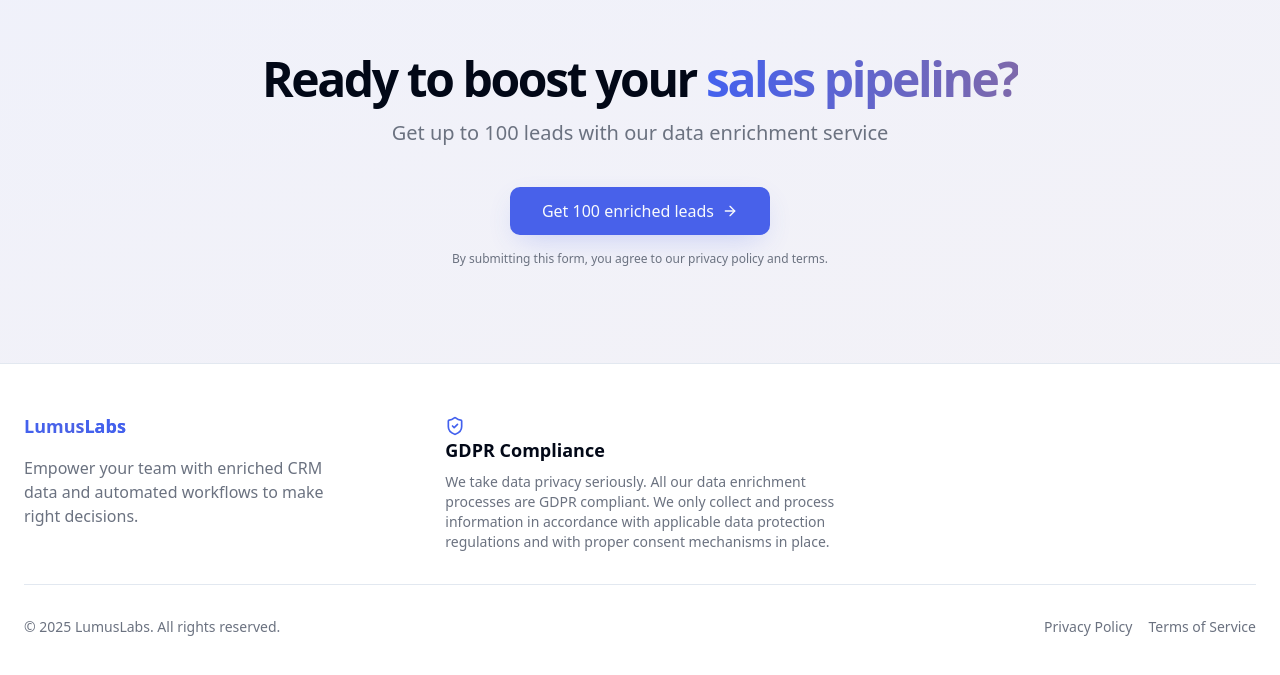
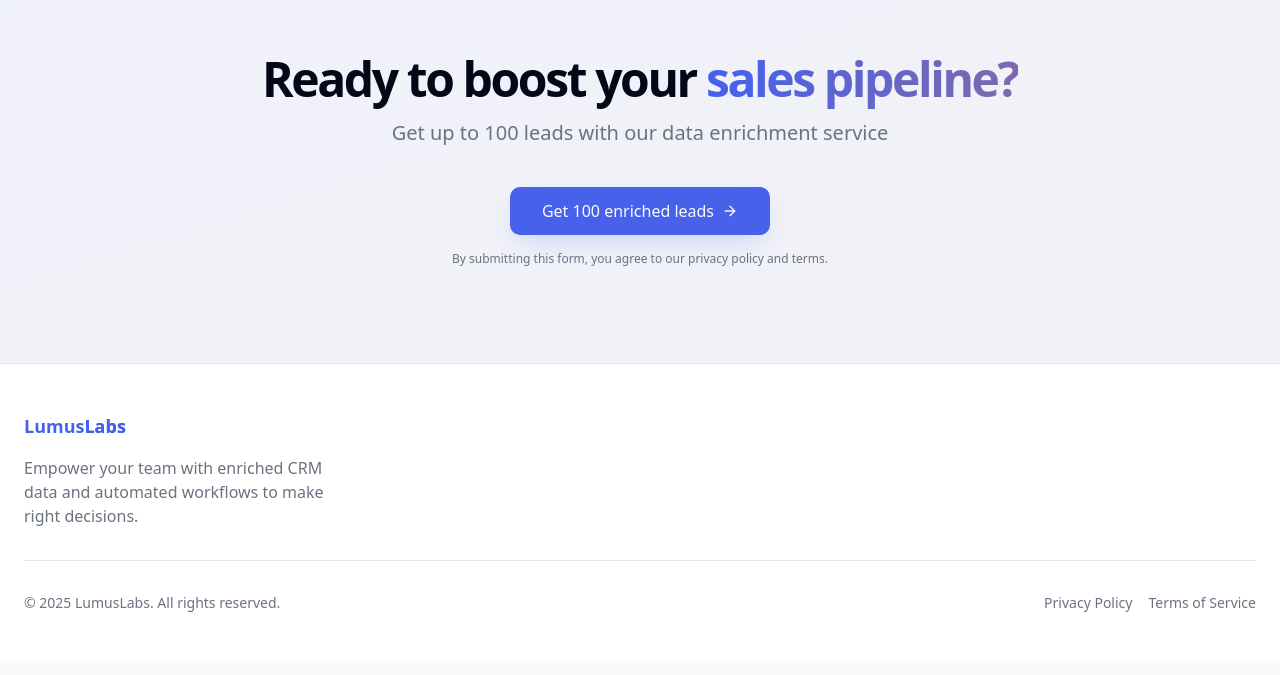
Before and after one commit to Gev1401/veyalab-website, a React (Vite) app: page / in a window 1280 px wide. Shown: the part 2670-3345 px from the top of the page. Built offline with nearby package versions, Linux system fonts and the light colour scheme.

Commit message:
Visual edit in Lovable
Edited UI in Lovable

```diff
--- a/src/components/Footer.tsx
+++ b/src/components/Footer.tsx
@@ -3,10 +3,10 @@ import { ShieldCheck } from "lucide-react";
 const Footer = () => {
   return <footer className="w-full py-12 border-t bg-white">
       <div className="container px-4 md:px-6">
-        <div className="grid grid-cols-1 md:grid-cols-3 gap-8">
+        <div className="grid grid-cols-2 gap-x-20">
           <div className="space-y-4">
             <h3 className="text-lg font-bold gradient-text">
-              Lumus<span className="text-brand-blue">Labs</span>
+              Lumus<span className="text-brand-blue ">Labs</span>
             </h3>
             <p className="text-gray-500 max-w-xs">
               Empower your team with enriched CRM data and automated workflows to make right decisions.
@@ -14,17 +14,7 @@ const Footer = () => {
           </div>
 
           <div className="space-y-4">
-            <div className="space y 5">
-              <ShieldCheck className="h-5 w-5 text-brand-blue shrink-0 mt-1" />
-              <div>
-                <h3 className="text-lg font-bold">GDPR Compliance</h3>
-                <p className="text-gray-500 text-sm mt-2">
-                  We take data privacy seriously. All our data enrichment processes are GDPR compliant.
-                  We only collect and process information in accordance with applicable data protection
-                  regulations and with proper consent mechanisms in place.
-                </p>
-              </div>
-            </div>
+
           </div>
         </div>
         <div className="border-t mt-8 pt-8 flex flex-col md:flex-row items-center justify-between">
```
